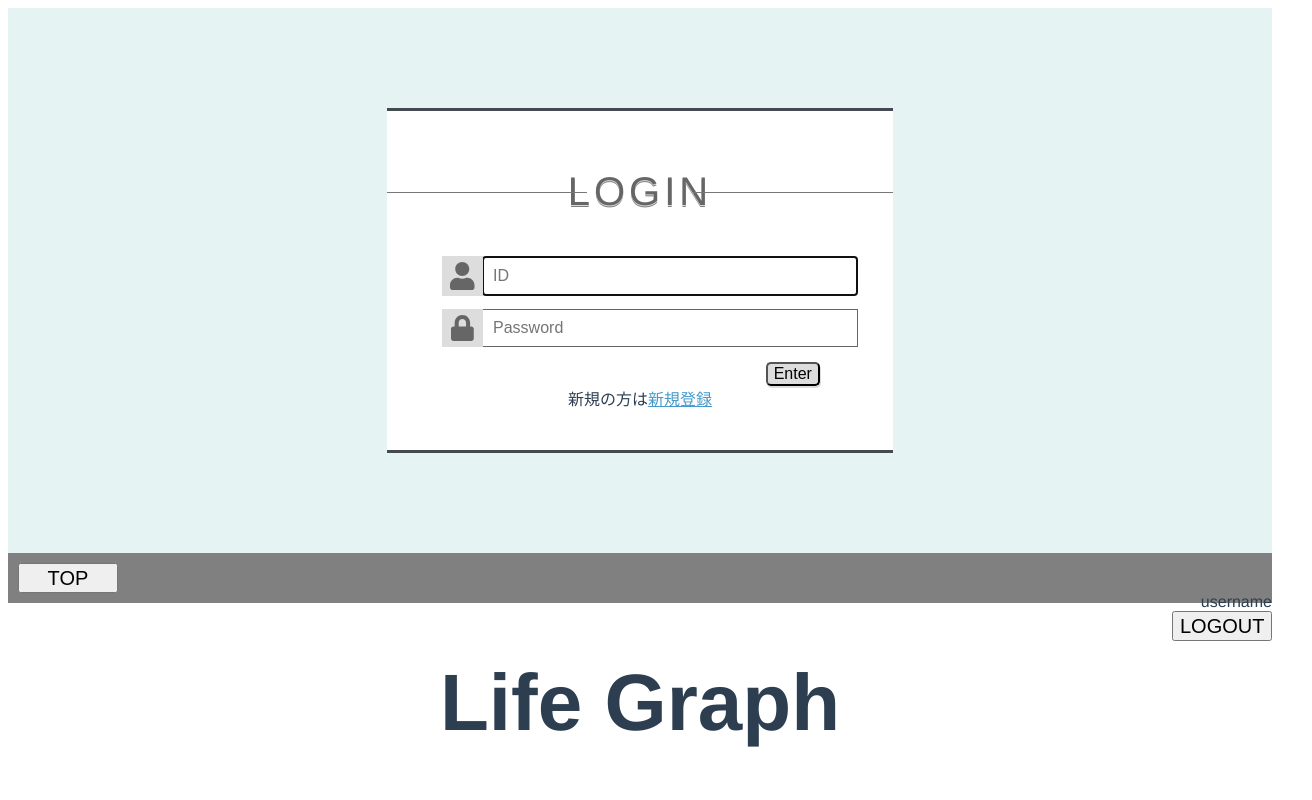
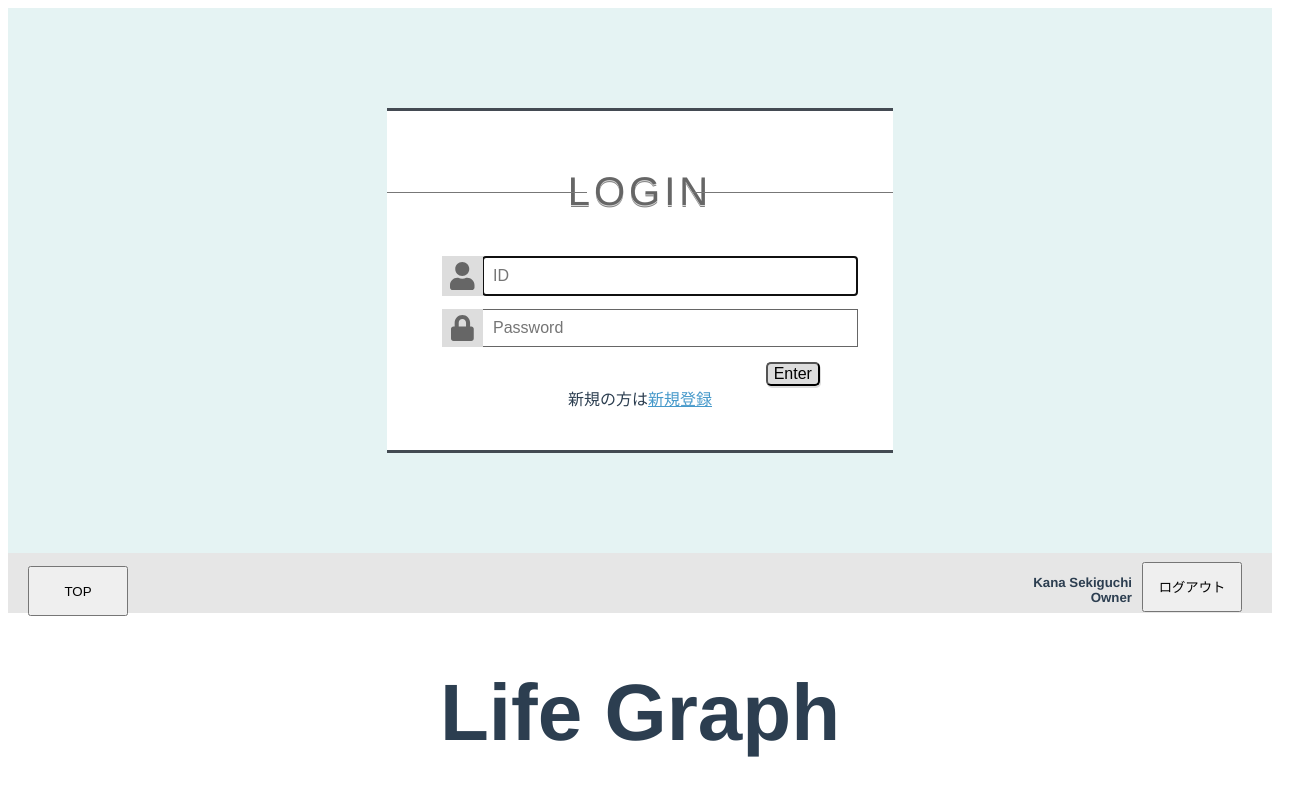
Before and after one commit to yuto-hatano/life-graph, a Vue app in the folder vue/: page /header in a window 1280 px wide. Shown: the top 800 px of the page, 1312 px wide, since content can reach past the window. Built offline with nearby package versions, Linux system fonts and the light colour scheme.

Commit message:
headerの実装

```diff
--- a/vue/src/views/Header.vue
+++ b/vue/src/views/Header.vue
@@ -1,47 +1,88 @@
 <template>
-  <div id="header">
-    <div id="header-left">
-      <button class="btn_top"
-              href="top"
-      >
-        TOP
-      </button>
-    </div>
-    <div id="header-right">
-      <div id="username">
-        username
-      </div>
-      <button class="btn_logout"
-              href="login"
-      >
-        LOGOUT
-      </button>
-    </div>
+  <div class="header">
+    <button class="btn_top" onclick="location.href='./home'">
+      TOP
+    </button>
+    <ul class="header_right">
+      <li>
+        <h5 class="username">
+          {{ user_name }}
+        </h5>
+        <h5 class="authority">
+          {{ authority }}
+        </h5>
+      </li>
+      <li>
+        <router-link to="/login">
+          <button class="btn_logout" onclick="location.href='./login'">
+            ログアウト
+          </button>
+        </router-link>
+      </li>
+    </ul>
   </div>
 </template>
 
+<script>
+export default {
+  data () {
+    return {
+      user_name: 'Kana Sekiguchi',
+      authority: 'Owner'
+    }
+  }
+}
+</script>
+
 <style scoped>
-  #header{
-    height: 50px;
-    background-color: gray;
+  .header{
+    position: relative;
+    margin-top: 0;
+    display:block;
+    width:100%;
+    height: 60px;
+    background-color: #e6e6e6;
   }
 
-  #header-left{
-    text-align: left;
-    padding-top: 10px;
-    padding-left: 10px
+  .header_right{
+    text-align: right;
+    width: 100%;
+    top:0;
+    position: absolute;
+    margin-top: 0;
   }
 
-  #header-right{
-    text-align: right;
+  .header_right li{
+    display:inline-block;
+    margin-right: 40px;
   }
 
-  #user-name{
-    padding-right: 100px
+  .username{
+    margin-bottom: 0;
   }
+
+  .authority{
+    margin-top: 0;
+  }
+
+  .btn_logout{
+    display: inline-block;
+    position: relative;
+    top:-10px;
+    right:30px;
+  }
+
+  .btn_top{
+    position: absolute;
+    display: block;
+    /* margin :auto,auto,0,0; */
+    top: 13px;
+    left: 20px;
+    margin-right: 20px;
+  }
+
   .btn_top,.btn_logout{
     width: 100px;
-    height: 30px;
-    font-size: 20px;
+    height: 50px;
   }
 </style>
```
